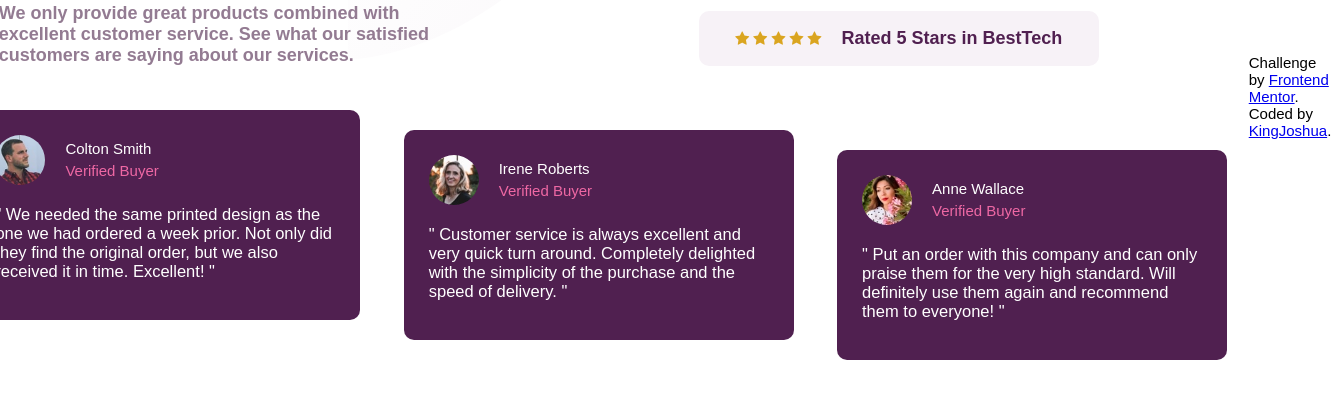
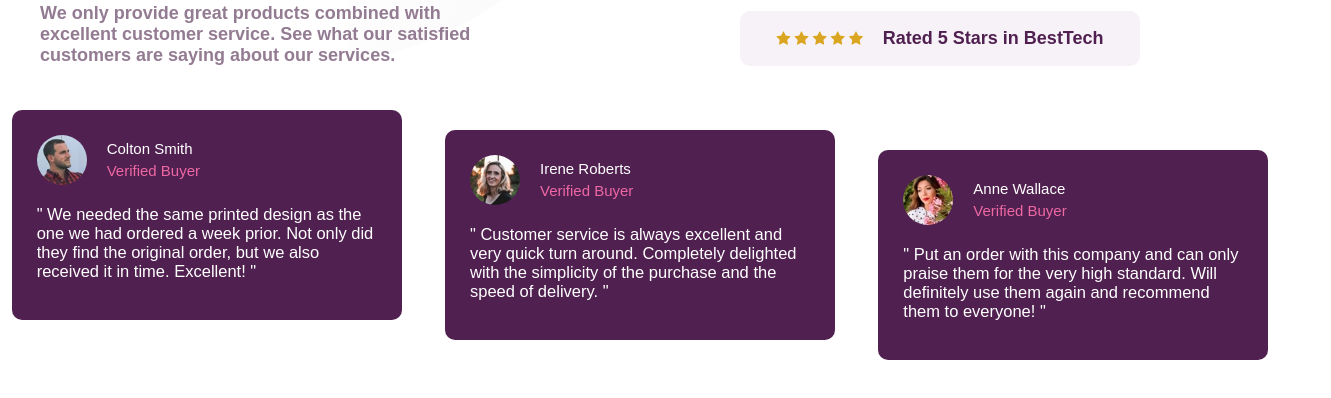
Before and after one commit to KheengJhay/Social-Proof-Project, a plain HTML site: page index.html in a window 1280 px wide. Shown: the part 302-700 px from the top of the page, 1331 px wide, since content can reach past the window. Drawn offline with Linux system fonts and the light colour scheme; files whose address does not match are found by name.

Commit message:
Update index.html

```diff
--- a/index.html
+++ b/index.html
@@ -106,11 +106,6 @@
             </div>
         </div>
     </div>
-<footer>
 
-                Challenge by <a href="https://www.frontendmentor.io?ref=challenge" target="_blank">Frontend Mentor</a>.
-                Coded by <a href="https://kingjoshua.netlify.app">KingJoshua</a>.
-
-        </footer>
 </body>
 </html>
```
